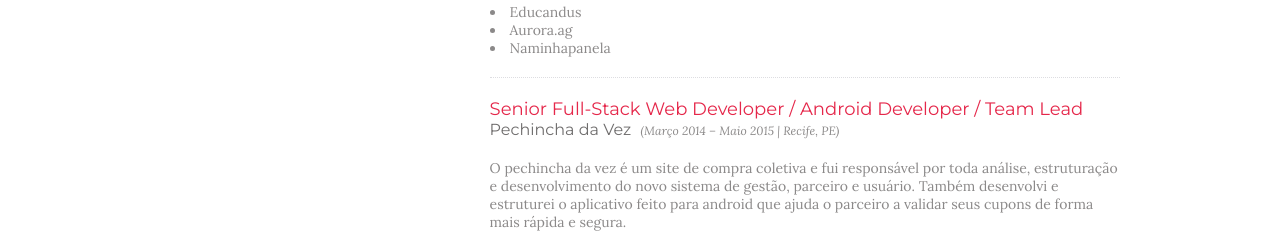
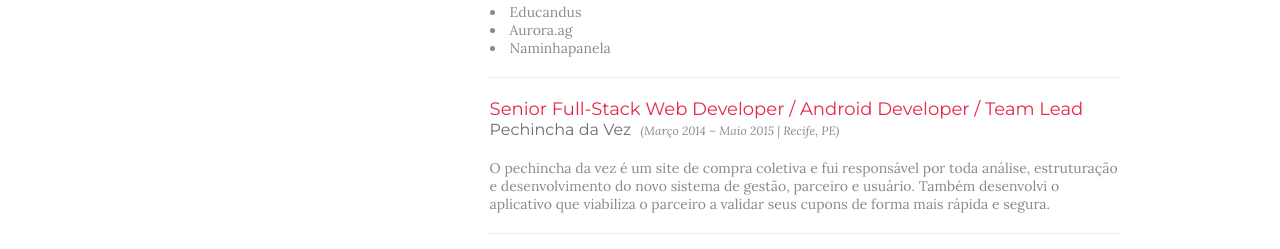
Before and after one commit to viniciusgalvao/resume, a website: page index.html in a window 1280 px wide. Shown: the part 542-791 px from the top of the page. Drawn offline with Linux system fonts and the light colour scheme.

Commit message:
Content update

```diff
--- a/index.html
+++ b/index.html
@@ -77,7 +77,7 @@
             </h4>
 
             <p>
-              O pechincha da vez é um site de compra coletiva e fui responsável por toda análise, estruturação e desenvolvimento do novo sistema de gestão, parceiro e usuário. Também desenvolvi e estruturei o aplicativo feito para android que ajuda o parceiro a validar seus cupons de forma mais rápida e segura.
+              O pechincha da vez é um site de compra coletiva e fui responsável por toda análise, estruturação e desenvolvimento do novo sistema de gestão, parceiro e usuário. Também desenvolvi o aplicativo que viabiliza o parceiro a validar seus cupons de forma mais rápida e segura.
             </p>
           </div>
 
```
